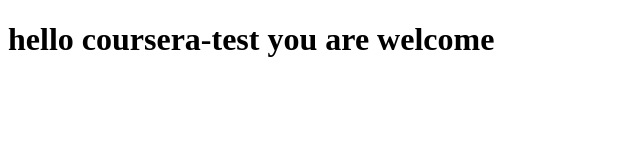
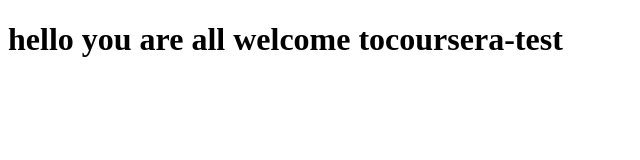
Before and after one commit to micolaniyi/coursera-test, a plain HTML site: page site/index.html in a window 1280 px wide. Shown: the whole page, without its empty margins (0-640 px from the left). Drawn offline with Linux system fonts and the light colour scheme.

Commit message:
little addition to my content

```diff
--- a/site/index.html
+++ b/site/index.html
@@ -4,6 +4,6 @@
 	<title>hello coursera-test</title>
 </head>
 <body>
-<h1>hello coursera-test you are welcome</h1>
+<h1>hello you are all welcome tocoursera-test </h1>
 </body>
 </html>
```
